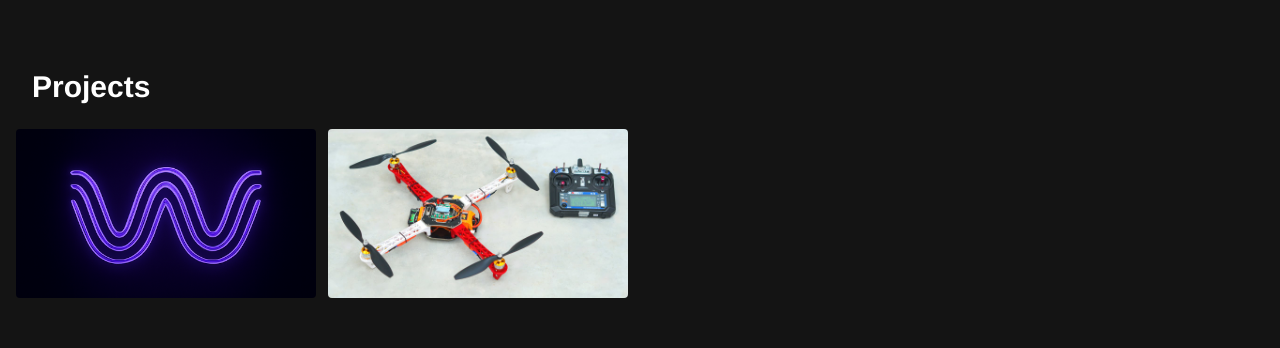
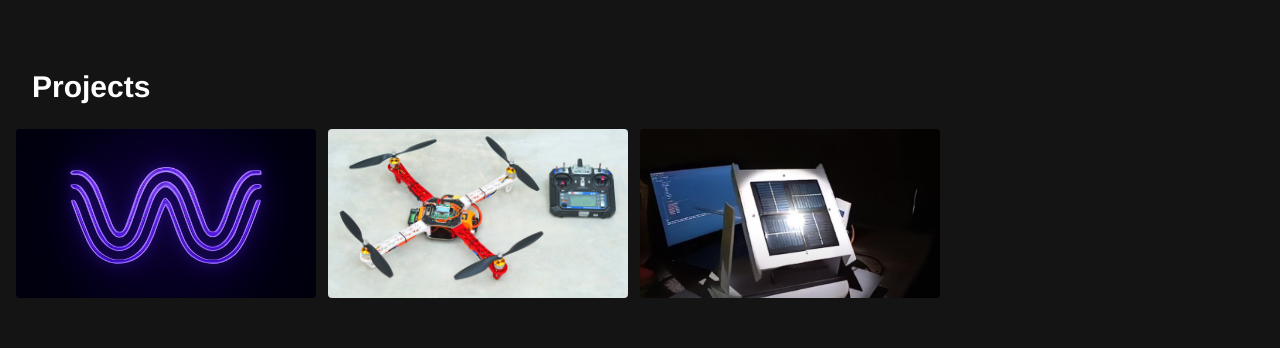
Before and after one commit to dobbydobap/designPortfolio, a React (Vite) app: page /stalker in a window 1280 px wide. Shown: the part 1000-1348 px from the top of the page. Built offline with nearby package versions, Linux system fonts and the light colour scheme.

Commit message:
contents added

```diff
--- a/src/components/sections/LostKidSection.jsx
+++ b/src/components/sections/LostKidSection.jsx
@@ -13,6 +13,7 @@ import alice from "../../assets/images/cards/alice.jpg";
 import moneyheist from "../../assets/images/cards/moneyheist.jpg";
 import wednesday from "../../assets/images/cards/wednesday.png";
 import drone from "../../assets/images/cards/drone.jpg";
+import heliotropicpayload from "../../assets/images/cards/heliotropicpayload.jpeg";
 
 const LostKidSection = () => {
   const navigate = useNavigate();
@@ -161,8 +162,7 @@ const LostKidSection = () => {
           type: "waves",
           longDescription:
             "A revolutionary web chat application that enables communication without internet connectivity for local networks.",
-          details:
-            "Go try this amazing project!",
+          details: "Go try this amazing project!",
           link: "https://waves-c53a.onrender.com/",
         },
         {
@@ -172,7 +172,16 @@ const LostKidSection = () => {
           longDescription:
             "A very normal quadcopter drone project that showcases the basics of drone technology.",
           link: "https://drive.google.com/drive/u/3/folders/1cgoFiIB0W_73CHqpyXkBSaq_o96Jq2DD",
-        }
+        },
+        {
+          title: "Heliotropic Payload",
+          image: heliotropicpayload,
+          description: "Solar Tracking Payload",
+          longDescription:
+            "A payload that constantly turns the servo motors to keep the solar panels and sunlight exactly at 90° to increase energy production.",
+          details: "",
+          link: "https://drive.google.com/drive/u/3/folders/16ycUuny2geLx-UGU4aWAHKLWIlHdB4Fi",
+        },
       ],
     },
     {
@@ -217,7 +226,7 @@ const LostKidSection = () => {
           details:
             "With its unique blend of supernatural elements, mystery, and humor, Wednesday offers a fresh take on the beloved Addams Family character. The series delves into themes of identity, friendship, and the challenges of fitting in while embracing one's individuality.",
           link: "https://net2025.cc/home",
-        }
+        },
       ],
     },
     {
--- a/src/components/sections/StalkerSection.jsx
+++ b/src/components/sections/StalkerSection.jsx
@@ -13,6 +13,7 @@ import alice from "../../assets/images/cards/alice.jpg";
 import moneyheist from "../../assets/images/cards/moneyheist.jpg";
 import wednesday from "../../assets/images/cards/wednesday.png";
 import drone from "../../assets/images/cards/drone.jpg";
+import heliotropicpayload from "../../assets/images/cards/heliotropicpayload.jpeg";
 
 const StalkerSection = () => {
   const navigate = useNavigate();
@@ -159,7 +160,6 @@ const StalkerSection = () => {
           title: "Waves",
           image: waves,
           description: "Chatroom without internet",
-          type: "waves",
           longDescription:
             "A revolutionary web chat application that enables communication without internet connectivity for local networks.",
           details: "Go try this amazing project!",
@@ -173,6 +173,14 @@ const StalkerSection = () => {
             "A very normal quadcopter drone project that showcases the basics of drone technology.",
           link: "https://drive.google.com/drive/u/3/folders/1cgoFiIB0W_73CHqpyXkBSaq_o96Jq2DD",
         },
+        {
+          title: "Heliotropic Payload",
+          image: heliotropicpayload,
+          description: "Solar Tracking Payload",
+          longDescription: "A payload that constantly turns the servo motors to keep the solar panels and sunlight exactly at 90° to increase energy production.",
+          details: "",
+          link: "https://drive.google.com/drive/u/3/folders/16ycUuny2geLx-UGU4aWAHKLWIlHdB4Fi",
+        }
       ],
     },
     {
```
Also changed, not shown: src/assets/images/cards/heliotropicpayload.jpeg (added).
